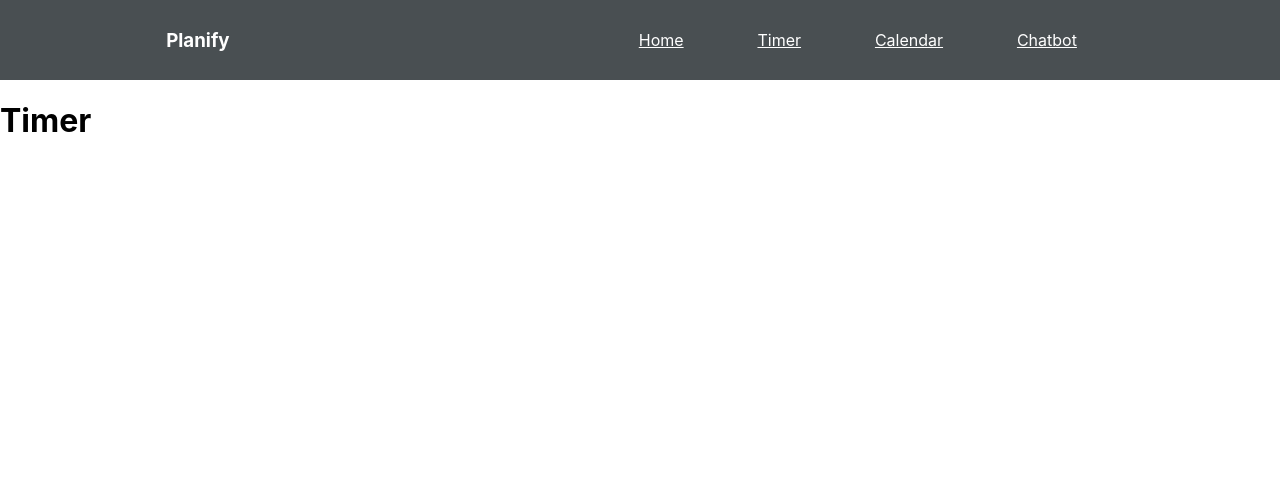
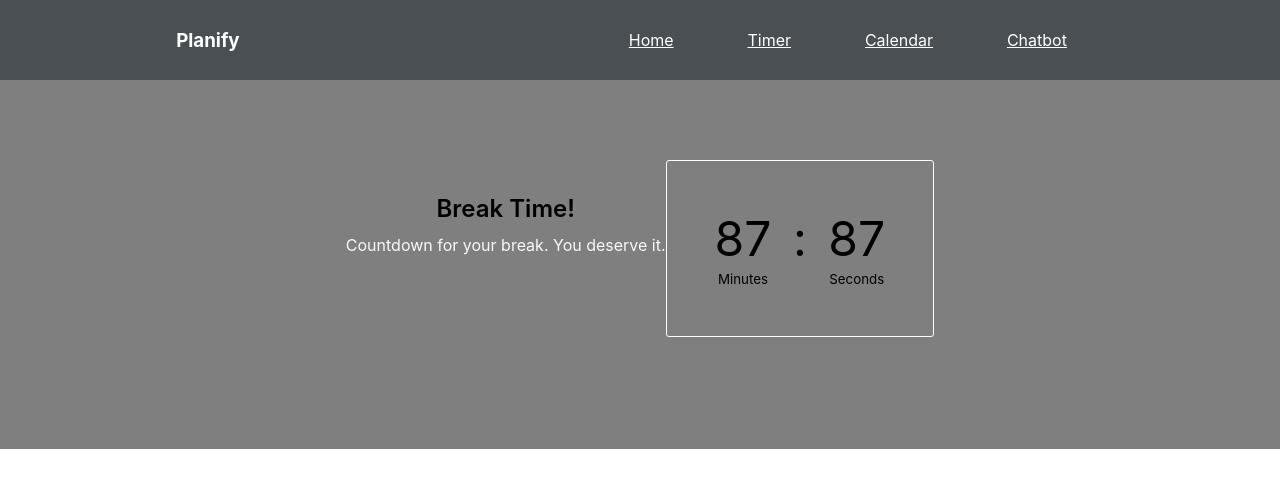
Before and after one commit to nkonjeti/planify, a React (Create React App) app: page /timer in a window 1280 px wide. Shown: the top 488 px of the page. Built offline with nearby package versions, Linux system fonts and the light colour scheme; what react-chatbot-kit would draw is missing.

Commit message:
job and internship chatbot

```diff
--- a/src/Chatbot/config.js
+++ b/src/Chatbot/config.js
@@ -3,7 +3,7 @@ import { createChatBotMessage } from "react-chatbot-kit";
 
 const config = {
   botName: "Bliss",
-  initialMessages: [createChatBotMessage(`Hello World`)],
+  initialMessages: [createChatBotMessage("Hi, I'm Bliss! I'm here to be your mentor!")],
 };
 
 export default config;
--- /dev/null
+++ b/src/Timer.css
@@ -0,0 +1,55 @@
+* {
+    box-sizing:border-box;
+    margin:0;
+    padding:0;
+  }
+
+  .timer {
+      background-color: rgba(0,0,0,0.5);
+      display:flex;
+      flex: column;
+      align-items: center;
+      justify-content: center;
+      padding-bottom: 7em;
+      padding-top: 2em;
+
+
+
+  }
+  .timer div:first-child {
+      text-align: center;
+  }
+
+h2 {
+    font-weight: 600;
+    margin-bottom: 0.5em;
+
+}
+.timer div:first-child p {
+    color: #f8f8f8;
+
+}
+.timer div:last-child {
+    border: 1px solid #fff;
+    border-radius: 3px;
+    display: grid;
+    grid-template-columns: repeat(3, 1fr);
+    margin-top: 3em;
+    padding: 3em;
+    text-align: center;
+
+
+}
+
+section p:first-child, .timer div:last-child span {
+    font-size: 3em;
+
+
+}
+@media screen and (max-width: 480px) {
+    .timer div:last-child {
+        margin-left: 2em;
+        margin-right: 2em;
+        padding: 3 em 1 em;
+    }
+}
--- a/src/Timer.js
+++ b/src/Timer.js
@@ -1,13 +1,34 @@
 import React from 'react';
 
-import './App.css';
+//import './App.css';
+import './Timer.css';
 
 function Timer() {
   return (
-    <div>
-      <h1>Timer </h1>
-    </div>
+  <section>
+    <section className = "timer">
+      <div>
+
+        <h2>Break Time!</h2>
+        <p>Countdown for your break. You deserve it.</p>
+      </div>
+      <div>
+        <section>
+          <p>87</p>
+          <p><small>Minutes</small></p>
+
+        </section>
+        <span>:</span>
+        <section>
+          <p>87</p>
+          <p><small>Seconds</small></p>
+
+        </section>
+      </div>
+
+    </section>
+    </section>
   );
-}
+};
 
 export default Timer;
```
Also changed, not shown: src/App.css (line endings or trailing spaces).
